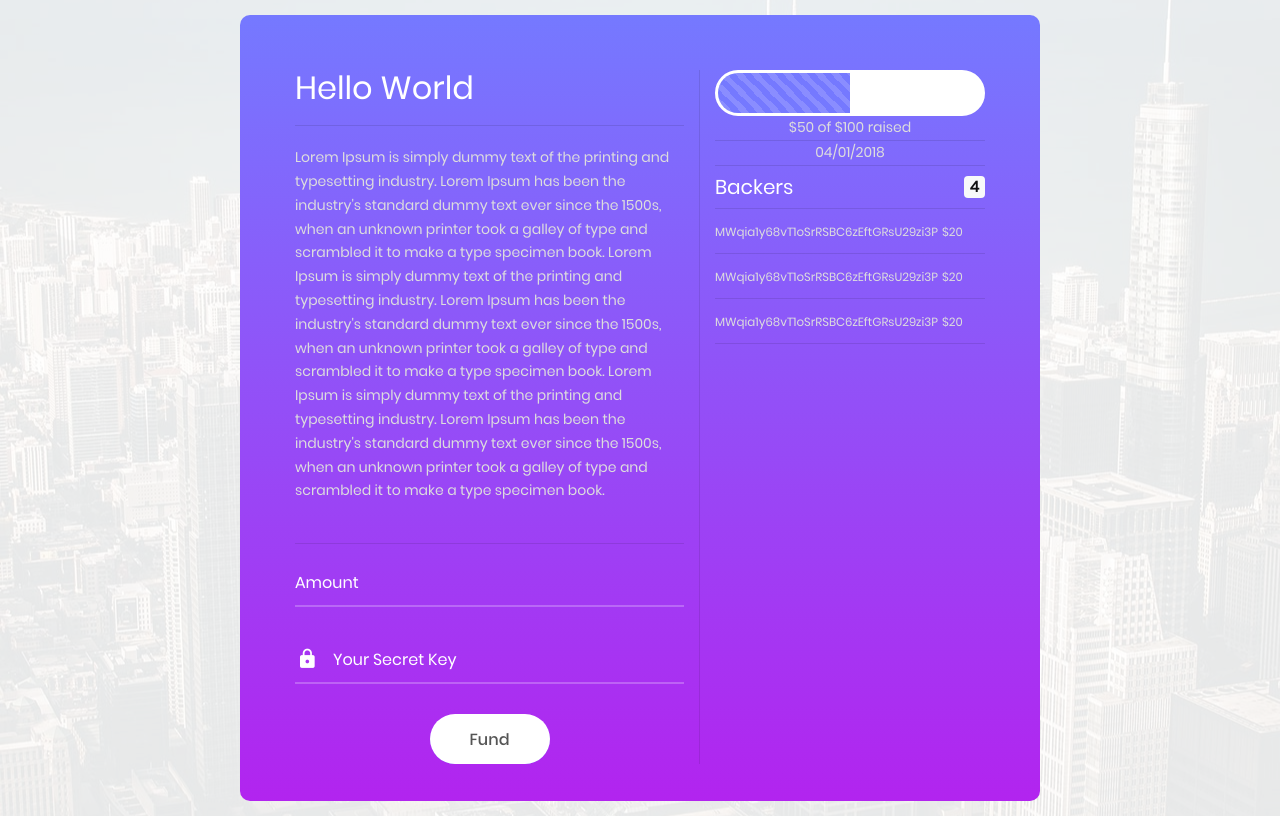
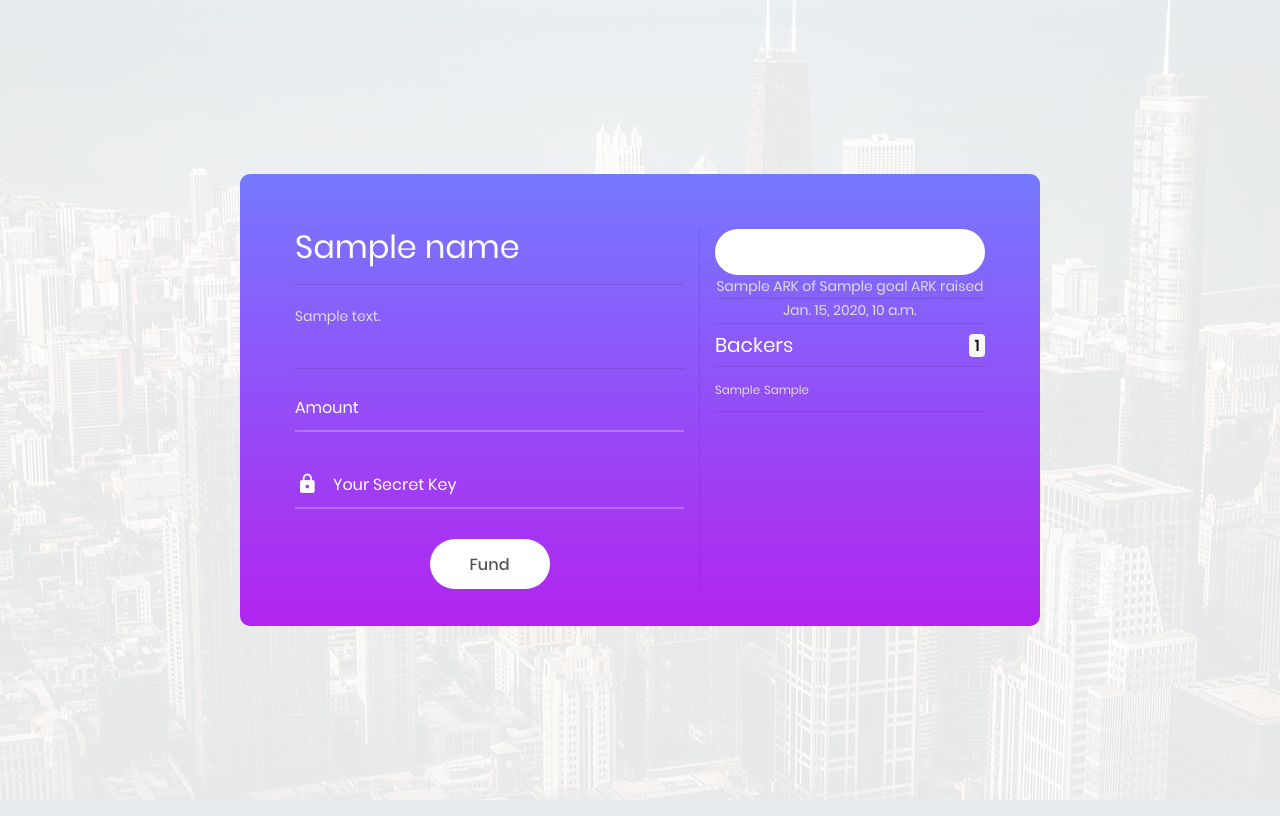
Before and after one commit to s4shyam95/ark_fund, a Django app: template ark_fund/templates/campaign.html in a window 1280 px wide. Shown: the part 73-889 px from the top of the page. Run offline with Django 3.2, Linux system fonts and the light colour scheme; the template is opened without the code that fills it: most values are stand-ins (such as "Sample title", 1, 10 or a date in 2020); some libraries are stand-ins or nearby versions.

Commit message:
campaign.html updated

```diff
--- a/ark_fund/templates/campaign.html
+++ b/ark_fund/templates/campaign.html
@@ -3,10 +3,8 @@
 <div class="wrap-listing100">
     <div class="row">
         <div class="col-7 side-line">
-                <h2 class="bottom-line make-far">Hello World</h2>
-                <p>Lorem Ipsum is simply dummy text of the printing and typesetting industry. Lorem Ipsum has been the industry's standard dummy text ever since the 1500s, when an unknown printer took a galley of type and scrambled it to make a type specimen book.
-                        Lorem Ipsum is simply dummy text of the printing and typesetting industry. Lorem Ipsum has been the industry's standard dummy text ever since the 1500s, when an unknown printer took a galley of type and scrambled it to make a type specimen book.
-                        Lorem Ipsum is simply dummy text of the printing and typesetting industry. Lorem Ipsum has been the industry's standard dummy text ever since the 1500s, when an unknown printer took a galley of type and scrambled it to make a type specimen book.
+                <h2 class="bottom-line make-far">{{ name }}</h2>
+                <p>{{ description }}
                 </p>
                 <br>
                 <hr>
@@ -30,23 +28,17 @@
         </div>
         <div class="col-5">
             <div class="progress ">
-                <div class="progress-bar progress-bar-striped" role="progressbar" aria-valuenow="50" style="width: 50%; color:#ef192d" aria-valuemin="0" aria-valuemax="100"></div>
+                <div class="progress-bar progress-bar-striped" role="progressbar" aria-valuenow="{{ per }}" style="width: {{ per }}%; color:#ef192d" aria-valuemin="0" aria-valuemax="100"></div>
             </div>
-            <p class="text-center bottom-line">$50 of $100 raised</p>
-            <p class="text-center bottom-line">04/01/2018</p>
-            <h5 class="top-10 bottom-line bottom-10">Backers<span class="badge badge-light pull-right">4</span></h5>
+            <p class="text-center bottom-line">{{ funding_completed }} ARK of {{ goal }} ARK raised</p>
+            <p class="text-center bottom-line">{{ created_on }}</p>
+            <h5 class="top-10 bottom-line bottom-10">Backers<span class="badge badge-light pull-right">{{ investors|length }}</span></h5>
+            {% for backer in investors %}
             <div class="backer">
-                <span>MWqia1y68vT1oSrRSBC6zEftGRsU29zi3P</span>
-                <span class="white text-right">$20</span>
+                <span>{{ backer.0 }}</span>
+                <span class="white text-right">{{ backer.1 }}</span>
             </div>
-            <div class="backer">
-                    <span>MWqia1y68vT1oSrRSBC6zEftGRsU29zi3P</span>
-                    <span class="white text-right">$20</span>
-                </div>
-                <div class="backer">
-                        <span>MWqia1y68vT1oSrRSBC6zEftGRsU29zi3P</span>
-                        <span class="white text-right">$20</span>
-                    </div>
+            {% endfor %}
         </div>
     </div>
 
--- a/backend/app.py
+++ b/backend/app.py
@@ -21,7 +21,7 @@ class App(object):
         if len(rows)==0:
             return {}
 	row = rows[0]
-        return {"vendorField": row[0],"name": row[1],"description": row[2],"goal": row[3],"created_on": row[4].strftime('%Y%m%d%H%M%S')}
+        return {"vendorField": row[0],"name": row[1],"description": row[2],"goal": row[3],"created_on": row[4].strftime('%m-%d-%Y %H:%M:%S')}
 
 
     @cherrypy.tools.allow(methods=['POST','GET'])
```
